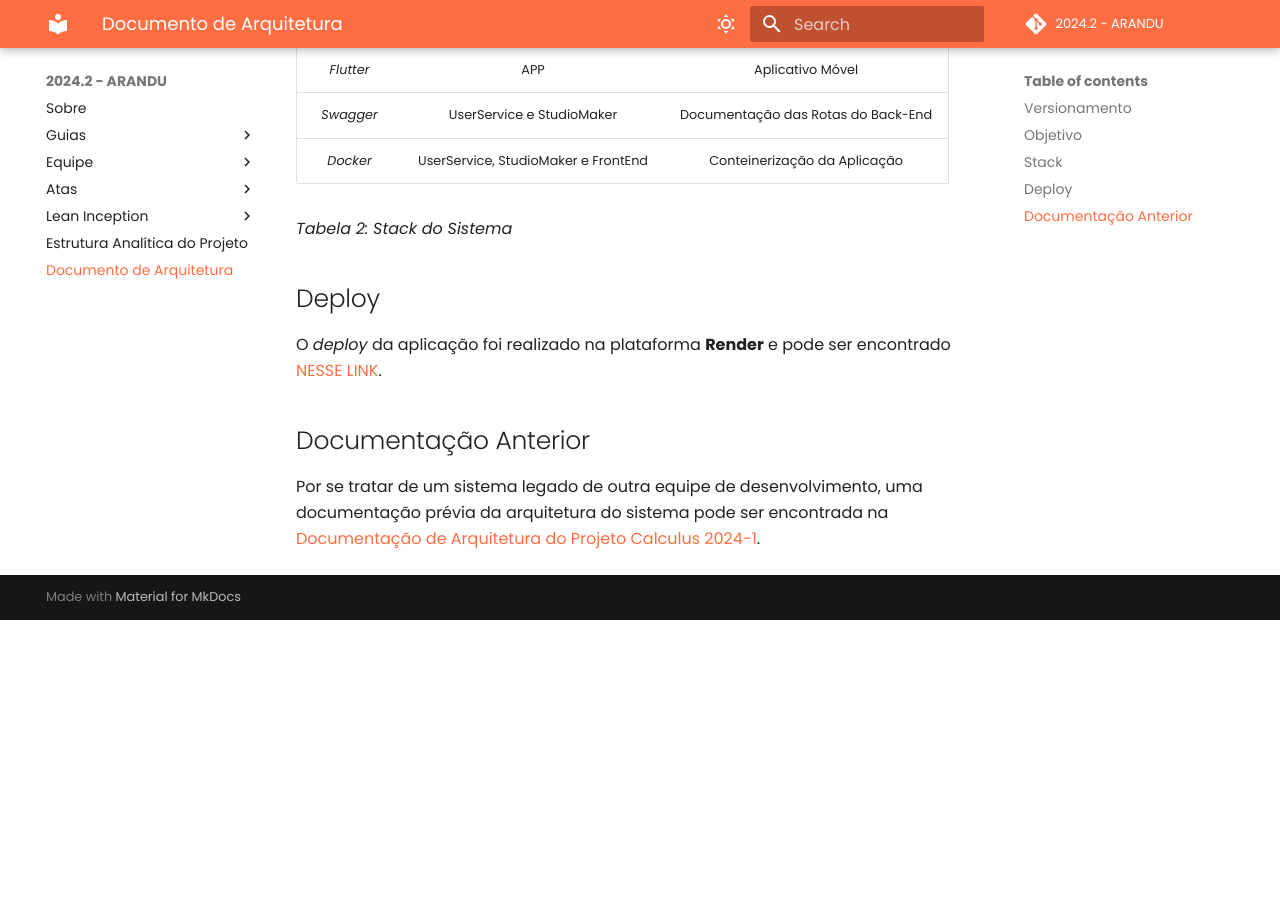
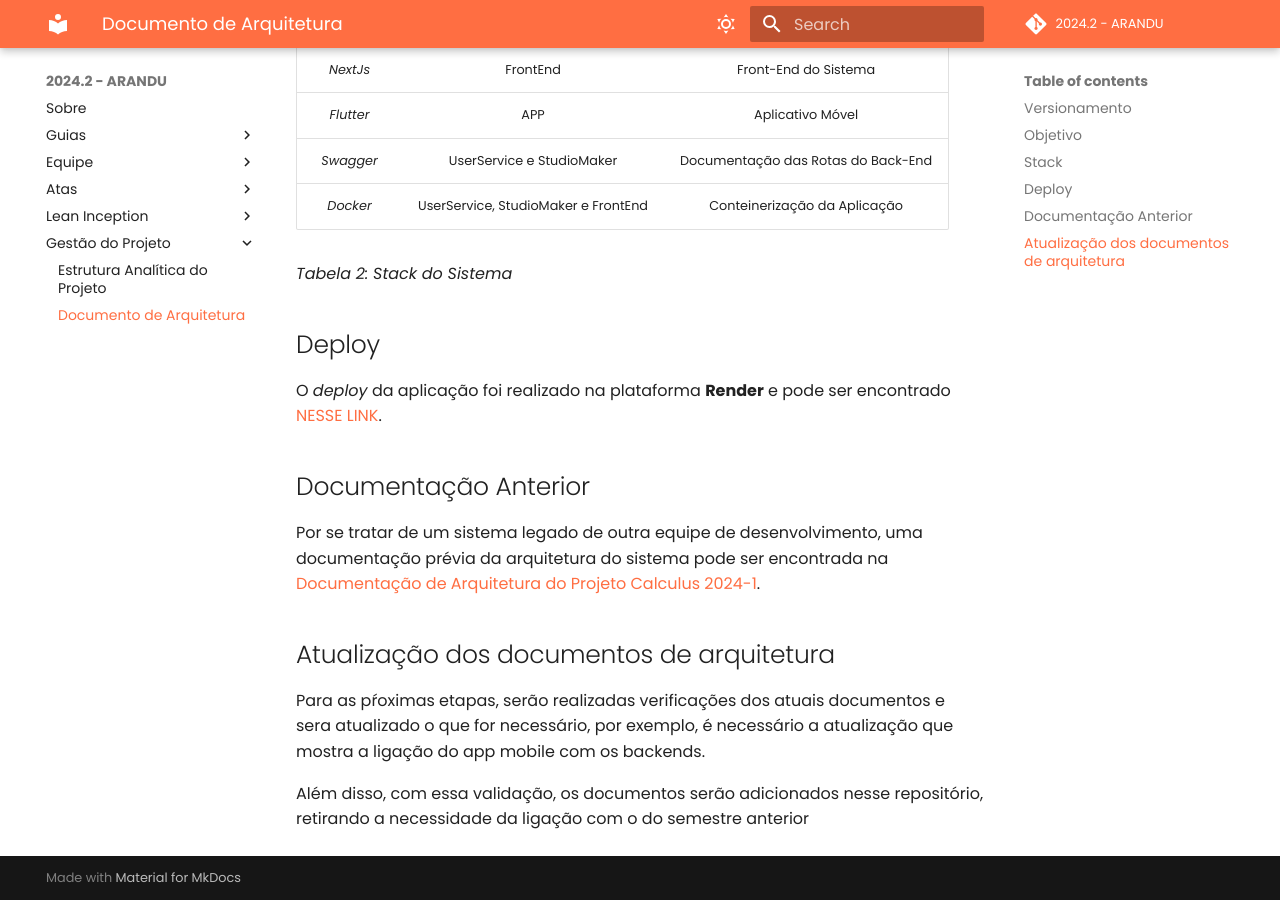
Before and after one commit to fga-eps-mds/2024.2-CALCULUS-Doc, an MkDocs documentation site: the page built from docs/projeto/arquitetura.md, in a window 1280 px wide and 900 px high, scrolled down 847 px. Built offline with MkDocs 1.6.1 and Material for MkDocs 9.7.7, drawn with Linux system fonts in a browser that asks for light colours; comment, search, counter and statistics services are not loaded; before the commit the page ends 1467 px from its top, so only the background shows below that; some of the changed text lies outside the part shown.

Commit message:
doc#88: update doc de arquitetura

```diff
--- a/docs/projeto/arquitetura.md
+++ b/docs/projeto/arquitetura.md
@@ -5,6 +5,7 @@
 | **Versão** | **Data** | **Modificação** | **Responsável** |
 | :-: | :-: | :-: | :-: |
 | 0.1 | 09/12/24 | Criação do documento | Gabriel Mariano |
+| 1.0 | 09/12/24 | atualização do documento | André Corrêa |
 
 *Tabela 1: Versionamento*
 
@@ -35,3 +36,9 @@
 ## Documentação Anterior
 
 Por se tratar de um sistema legado de outra equipe de desenvolvimento, uma documentação prévia da arquitetura do sistema pode ser encontrada na [Documentação de Arquitetura do Projeto Calculus 2024-1](https://fga-eps-mds.github.io/2024.1-CALCULUS-DOC/organizacoes/documento_arquitetura/).
+
+## Atualização dos documentos de arquitetura
+
+Para as pŕoximas etapas, serão realizadas verificações dos atuais documentos e sera atualizado o que for necessário, por exemplo, é necessário a atualização que mostra a ligação do app mobile com os backends.
+
+Além disso, com essa validação, os documentos serão adicionados nesse repositório, retirando a necessidade da ligação com o do semestre anterior
--- a/mkdocs.yml
+++ b/mkdocs.yml
@@ -80,8 +80,9 @@
     - Revisão Técnica, de Negócio e de UX: 'Lean_Inception/rev_tec.md'
     - Sequenciador: 'Lean_Inception/sequencia.md'
     - Canvas MVP: 'Lean_Inception/canvas_mvp.md'
-  - Estrutura Analítica do Projeto: 'projeto/estrutura_analitica.md'
-  - Documento de Arquitetura: 'projeto/arquitetura.md'
+  - Gestão do Projeto:
+    - Estrutura Analítica do Projeto: 'projeto/estrutura_analitica.md'
+    - Documento de Arquitetura: 'projeto/arquitetura.md'
   # - Documentação Técnica:
   #   - Termo de Abertura do Projeto: 'organizacoes/tap.md'
   #   - Documento de Arquitetura: 'organizacoes/documento_arquitetura.md'
@@ -89,7 +90,6 @@
   #   - Visão de Dados: 'organizacoes/visao-de-dados.md'
   #   - Visão de Endpoints: 'organizacoes/visao-de-endpoints.md'
   #   - Manual de Instruções: 'organizacoes/manual_de_instruções.md'
-  # - Gestão do Projeto:
   #   - Plano de Comunicação: 'planejamento/plano_comunicacao.md'
   #   - Plano de Qualidade: 'planos/plano_qualidade.md'
   #   - Plano de Custos: 'planos/planos_custos.md'
```
